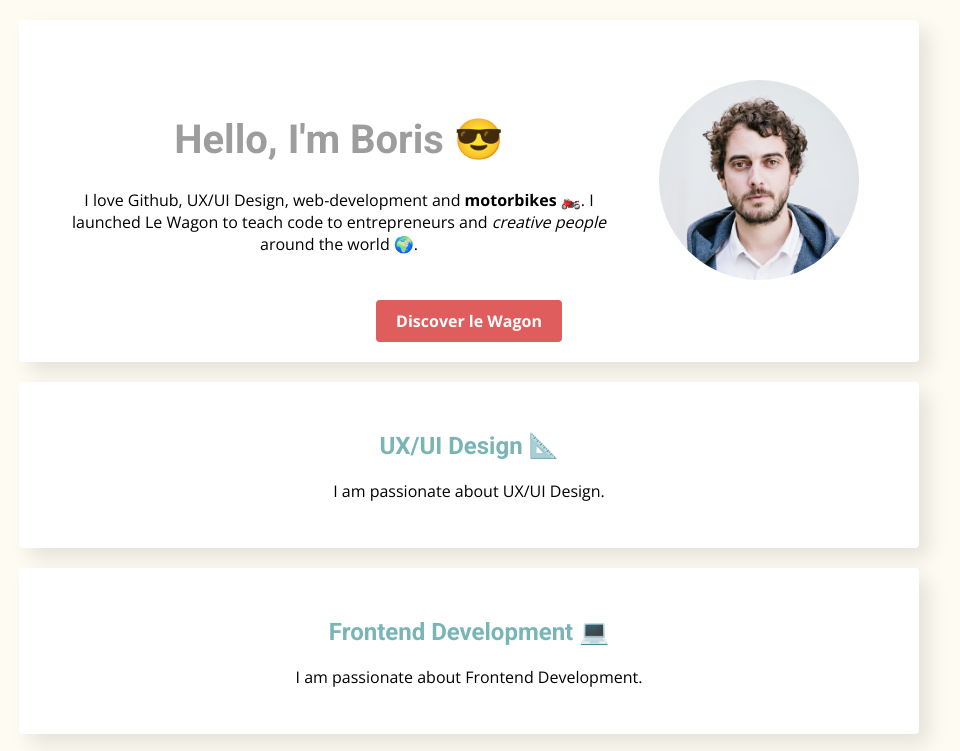
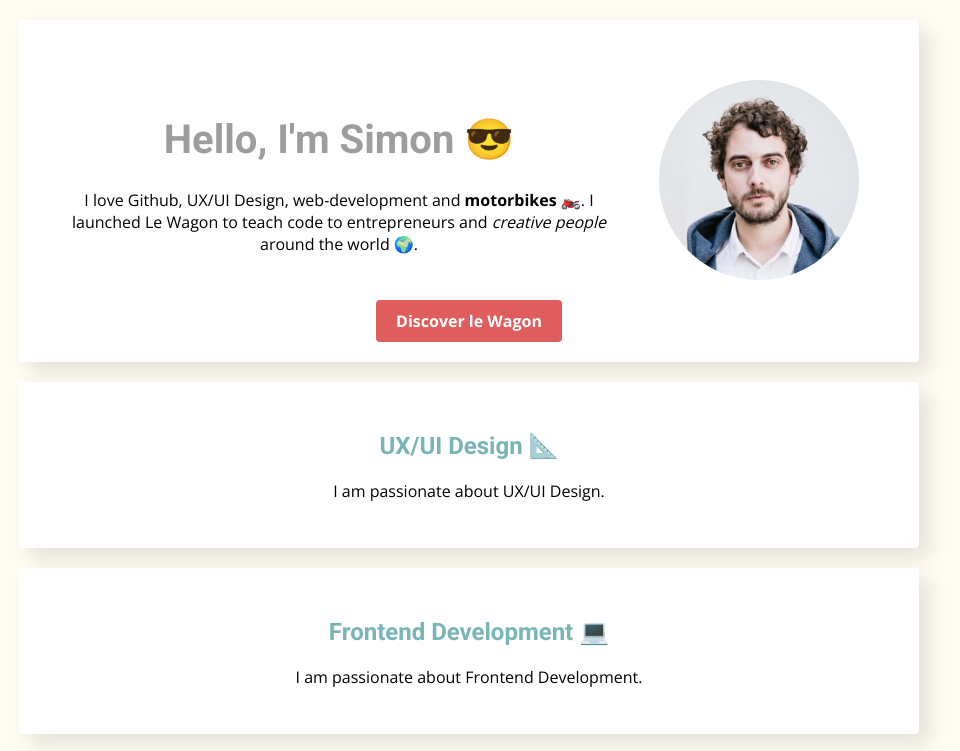
Before and after one commit to simboutin/my-profile, a plain HTML site: page index.html in a window 1280 px wide. Shown: the top 751 px of the page, without its empty margins (171-1131 px from the left). Drawn offline with nearby package versions, Linux system fonts and the light colour scheme.

Commit message:
Add files via upload

```diff
--- a/index.html
+++ b/index.html
@@ -21,7 +21,7 @@
         <div class="container-flex">
 
           <div>
-            <h1>Hello, I'm Boris 😎</h1>
+            <h1>Hello, I'm Simon 😎</h1>
             <p>
               I love Github, UX/UI Design, web-development and <strong>motorbikes</strong> 🏍️. I launched Le Wagon to teach code to entrepreneurs and <i>creative people</i> around the world 🌍.
             </p>
```
